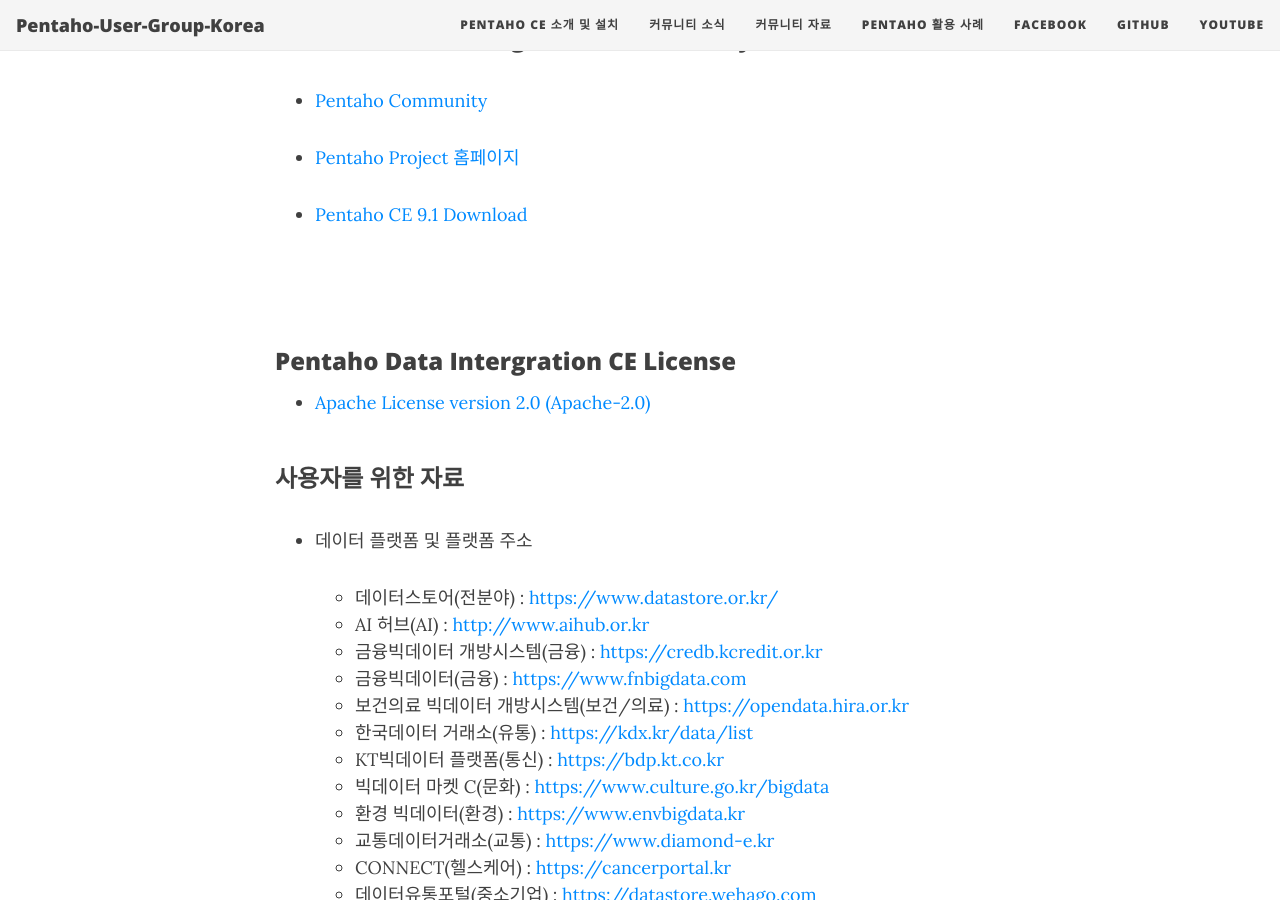
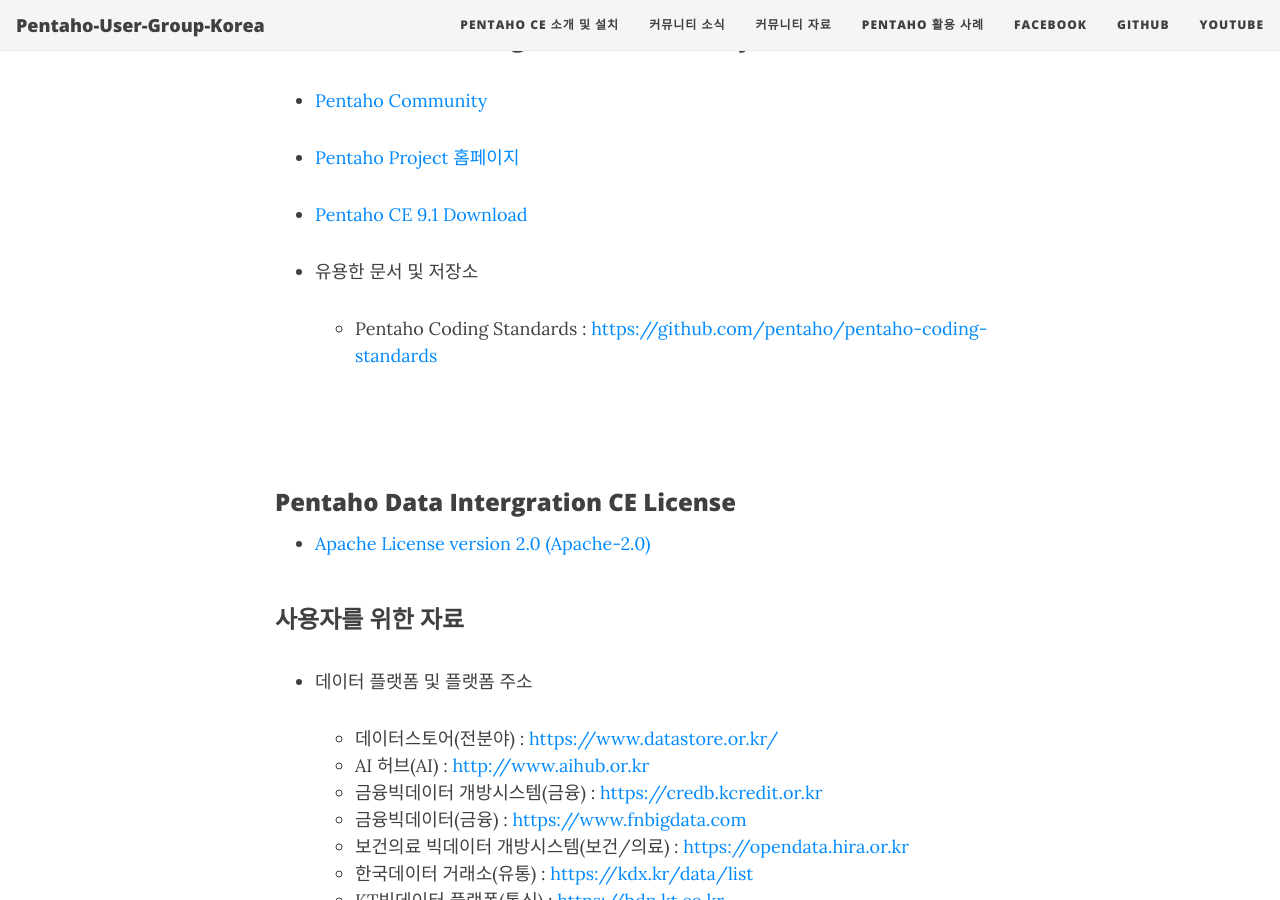
Before and after one commit to Pentaho-User-Group-Korea/Pentaho-User-Group-Korea.github.io, a Jekyll site: the page built from reference.md, in a window 1280 px wide and 900 px high, scrolled down 655 px. Built offline with Jekyll 4.4.1, drawn with Linux system fonts in a browser that asks for light colours; nearby versions of some CDN libraries.

Commit message:
Update reference.md

```diff
--- a/reference.md
+++ b/reference.md
@@ -25,6 +25,9 @@ title: 커뮤니티 자료
 * [Pentaho Project 홈페이지](https://www.hitachivantara.com/en-us/products/data-management-analytics/pentaho.html)
 
 * [Pentaho CE 9.1 Download](https://sourceforge.net/projects/pentaho/files/Pentaho%209.1/)
+
+* 유용한 문서 및 저장소
+  * Pentaho Coding Standards : <https://github.com/pentaho/pentaho-coding-standards>
 
 <br/>
 <br/>
```
